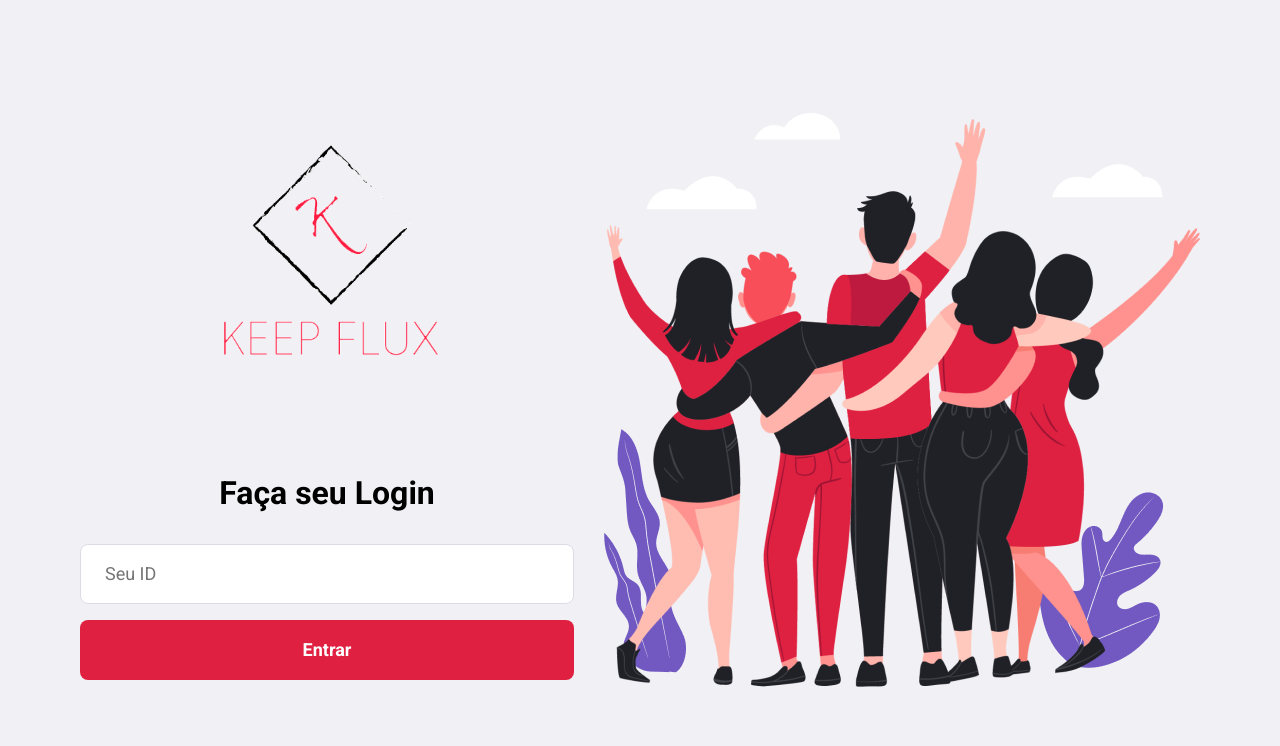
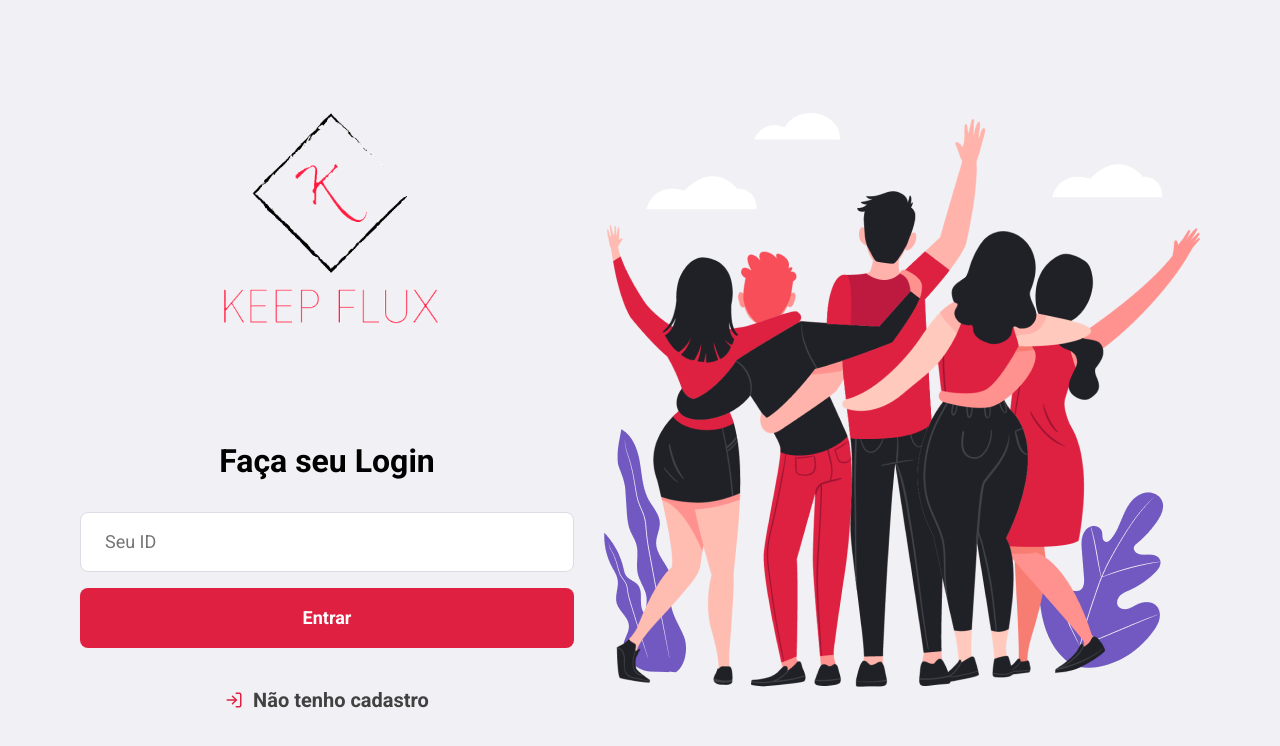
Before and after one commit to PeHkp/Keep-flux-Frontend, a React (Create React App) app: page / in a window 1280 px wide. Shown: the top 746 px of the page. Built offline with nearby package versions, Linux system fonts and the light colour scheme.

Commit message:
Link Update

```diff
--- a/src/pages/sessao/Login/index.js
+++ b/src/pages/sessao/Login/index.js
@@ -1,6 +1,6 @@
 import React,{useState} from 'react';
-
-import { useHistory } from "react-router-dom"
+import { FiLogIn } from "react-icons/fi"
+import { useHistory,Link } from "react-router-dom"
 import "./style.css"
 import "../../../global.css"
 import heroImg from "../../../assets/heroes.png"
@@ -40,6 +40,7 @@ export default function Logon() {
             onChange={e => setId(e.target.value)}
           />
           <button className="button" type="submit">Entrar</button>
+          <Link to="/cadastro"><FiLogIn className="i" color="#e02041" size={18}/>Não tenho cadastro</Link>
         </form>
       </section>
       <img src={heroImg} alt="Heros"/>
--- a/src/pages/sessao/Login/style.css
+++ b/src/pages/sessao/Login/style.css
@@ -21,6 +21,23 @@
     font-size: 32px;
     margin-bottom: 32px;
 }
+.logon-container section.form form a{
+    display: flex;
+    align-items: center;
+    justify-content: center;
+    margin-top: 40px;
+    color: #414141;
+    font-size: 20px;
+    text-decoration: none;
+    font-weight: bold;
+    transition: opacity 0.2s;
+}
+.logon-container section.form form a:hover{
+    opacity: 0.8;
+}
+.i {
+    margin-right: 10px;
+}
 img.imgLogo {
     height: 250px;
 }
```
